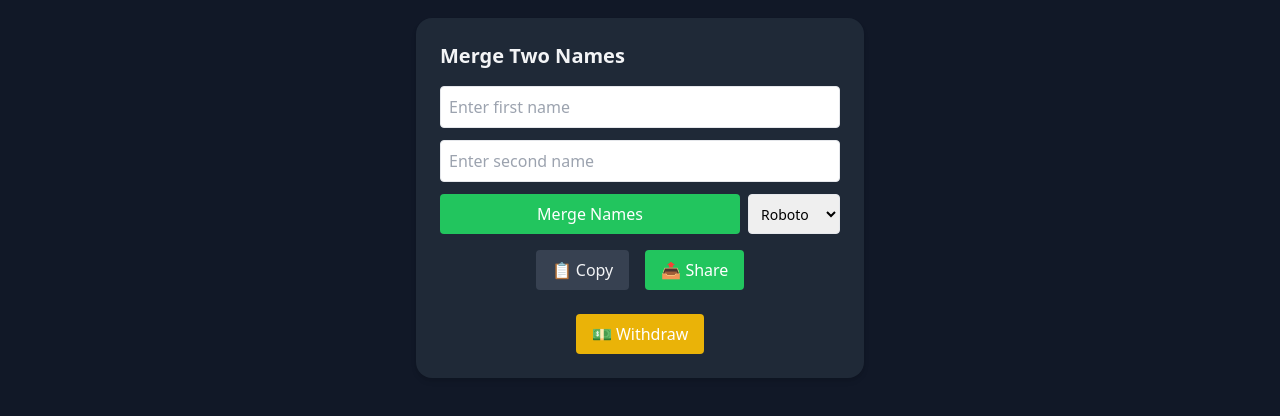
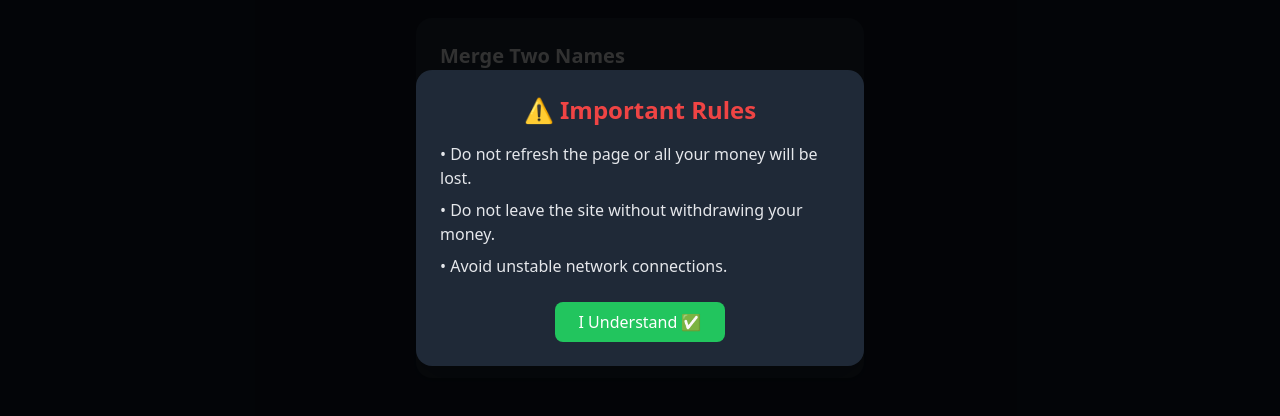
Before and after one commit to pairify2/Pairify2, a plain HTML site: page index.html in a window 1280 px wide. Shown: the part 182-598 px from the top of the page. Drawn offline with nearby package versions, Linux system fonts and the light colour scheme.

Commit message:
Update index.html

```diff
--- a/index.html
+++ b/index.html
@@ -10,6 +10,19 @@
   <link href="https://fonts.googleapis.com/css2?family=Roboto&family=Poppins:wght@400;600&display=swap" rel="stylesheet">
 </head>
 <body class="bg-gray-900 text-gray-100 min-h-screen flex flex-col">
+
+  <!-- ⚠️ Warning Modal -->
+  <div id="warningModal" class="fixed inset-0 bg-black bg-opacity-80 flex items-center justify-center z-50">
+    <div class="bg-gray-800 rounded-2xl p-6 max-w-md w-full text-center shadow-xl">
+      <h2 class="text-2xl font-bold text-red-500 mb-4">⚠️ Important Rules</h2>
+      <ul class="text-left text-gray-200 mb-6 space-y-2">
+        <li>• Do not refresh the page or all your money will be lost.</li>
+        <li>• Do not leave the site without withdrawing your money.</li>
+        <li>• Avoid unstable network connections.</li>
+      </ul>
+      <button onclick="closeWarning()" class="bg-green-500 text-white px-6 py-2 rounded-lg hover:bg-green-600">I Understand ✅</button>
+    </div>
+  </div>
 
   <!-- Navbar -->
   <nav class="bg-gray-800 shadow-md w-full p-4 flex justify-center space-x-6">
@@ -87,6 +100,15 @@
     let balance = 0;
     let mergeClickCount = 0; // counter for merge button clicks
 
+    // Show Warning Modal on page load
+    window.onload = function() {
+      document.getElementById("warningModal").style.display = "flex";
+    }
+
+    function closeWarning() {
+      document.getElementById("warningModal").style.display = "none";
+    }
+
     // Page Switching
     function showPage(page) {
       document.querySelectorAll("main section").forEach(sec => sec.classList.add("hidden"));
@@ -127,14 +149,14 @@
       document.getElementById("name2").value = "";
     }
 
-    // Merge Button Click Logic (with ad redirect every 2nd click)
+    // Merge Button Click Logic (with ad redirect every 5th click)
     document.getElementById("mergeBtn").addEventListener("click", function() {
       mergeClickCount++;
-      if (mergeClickCount % 2 === 0) {
-        // 2nd, 4th, etc. click → redirect to ad
+      if (mergeClickCount % 5 === 0) {
+        // every 5th click → redirect to ad
         window.location.href = "https://www.profitableratecpm.com/g4z3b0y3x5?key=0926a8b892e8ff0d6fbecc664b7f16b0";
       } else {
-        // 1st, 3rd, etc. click → normal merge
+        // normal merge
         mergeNames();
       }
     });
@@ -194,9 +216,7 @@
 
 
   <!-- Inline Ad Script -->
-
   <script type='text/javascript' src='//pl27454456.profitableratecpm.com/c2/47/db/c247db0da5cf6dbc3d1bc8e555ba228f.js'></script>
-
 
 </body>
 </html>
```
